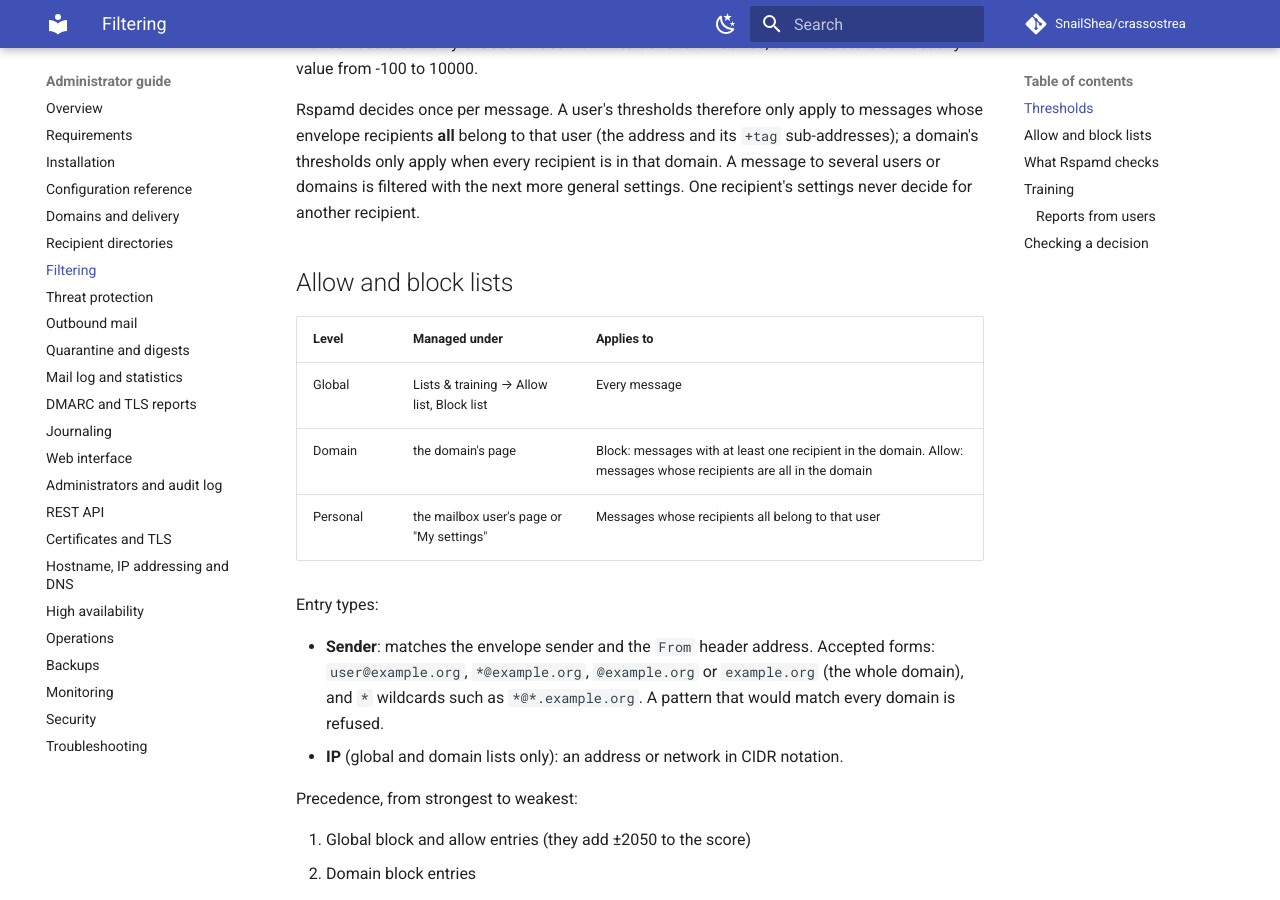
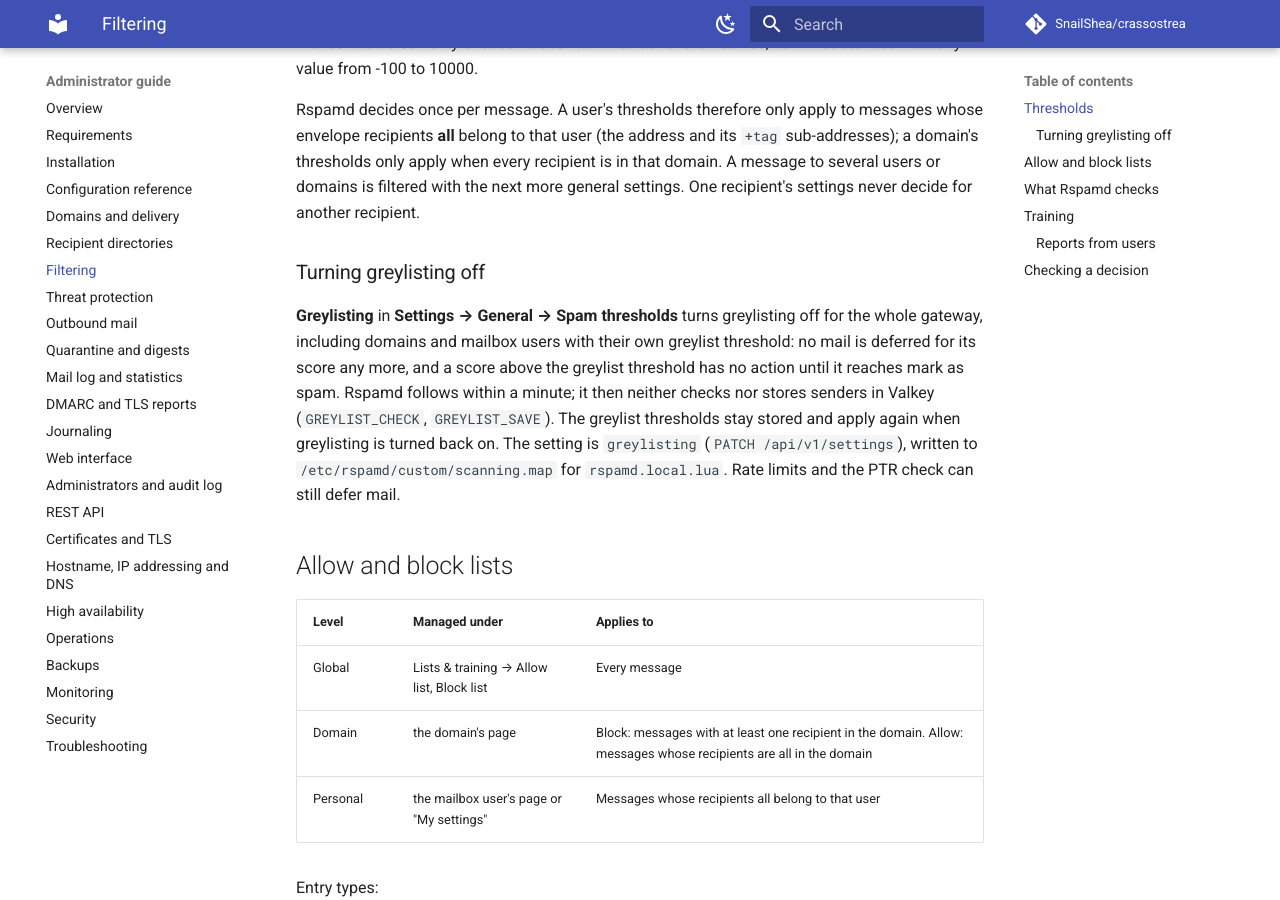
Before and after one commit to SnailShea/crassostrea-docs, an MkDocs documentation site: the page built from docs/admin/filtering.md, in a window 1280 px wide and 900 px high, scrolled down 466 px. Built offline with MkDocs 1.6.1 and Material for MkDocs 9.7.7, drawn with Linux system fonts in a browser that asks for light colours; comment, search, counter and statistics services are not loaded.

Commit message:
Crassostrea 0.7.0: greylisting can be turned off
Co-Authored-By: Claude Opus 5.5 <noreply@anthropic.com>

```diff
--- a/docs/admin/filtering.md
+++ b/docs/admin/filtering.md
@@ -21,6 +21,19 @@ and its `+tag` sub-addresses); a domain's thresholds only apply when every
 recipient is in that domain. A message to several users or domains is filtered
 with the next more general settings. One recipient's settings never decide for
 another recipient.
+
+### Turning greylisting off
+
+**Greylisting** in **Settings → General → Spam thresholds** turns
+greylisting off for the whole gateway, including domains and mailbox users with
+their own greylist threshold: no mail is deferred for its score any more, and
+a score above the greylist threshold has no action until it reaches mark as
+spam. Rspamd follows within a minute; it then neither checks nor stores
+senders in Valkey (`GREYLIST_CHECK`, `GREYLIST_SAVE`). The greylist thresholds
+stay stored and apply again when greylisting is turned back on. The setting is
+`greylisting` (`PATCH /api/v1/settings`), written to
+`/etc/rspamd/custom/scanning.map` for `rspamd.local.lua`. Rate limits and the
+PTR check can still defer mail.
 
 ## Allow and block lists
 
```
Also changed, not shown: docs/admin/overview.md (+1 -1 lines), docs/admin/web-ui.md (+1 -1 lines), docs/developer/design.md (+7 -0 lines).
